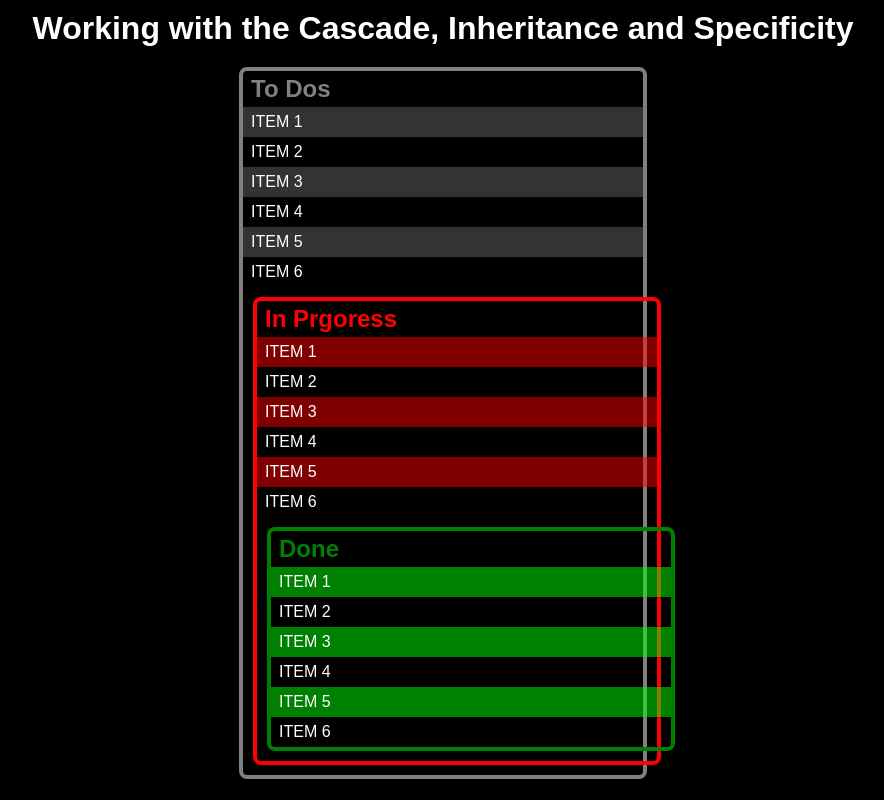
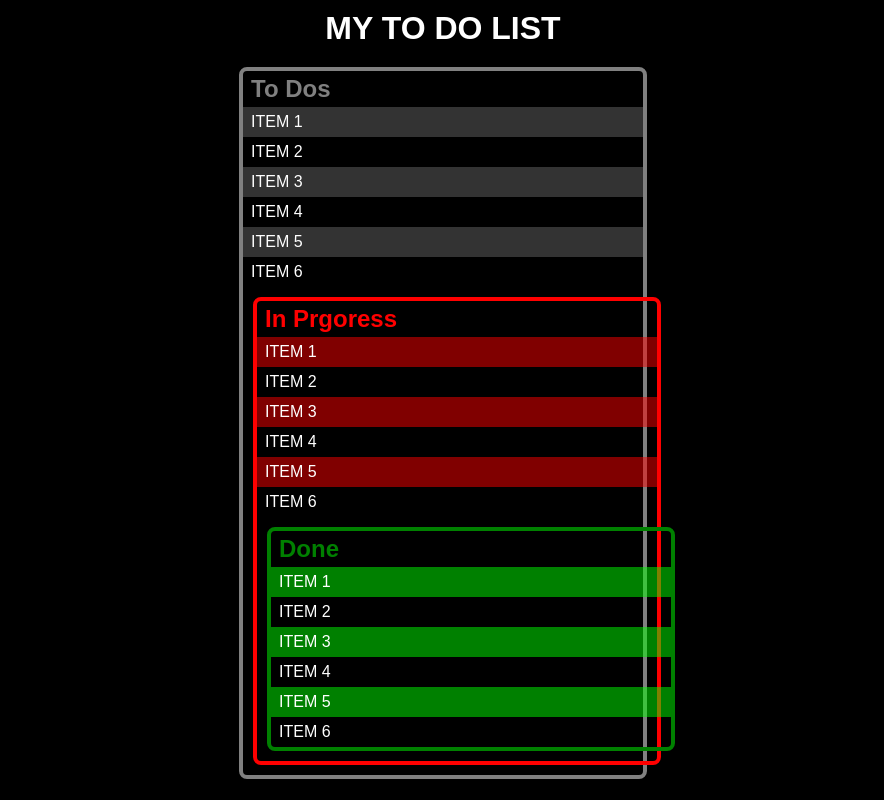
Before and after one commit to LeytonMcD/to-do-list-1054-f23, a plain HTML site: page index.html in a window 1280 px wide. Shown: the whole page, without its empty margins (197-1081 px from the left). Drawn offline with Linux system fonts and the light colour scheme.

Commit message:
updated the index file
in this commit I made minor adjustments to the index page

```diff
--- a/index.html
+++ b/index.html
@@ -7,7 +7,7 @@
 </head>
 <body>
     <header>
-      <h1> Working with the Cascade, Inheritance and Specificity</h1>
+      <h1> MY TO DO LIST</h1>
     </header>
     <main>
       <article id="todo">
```
